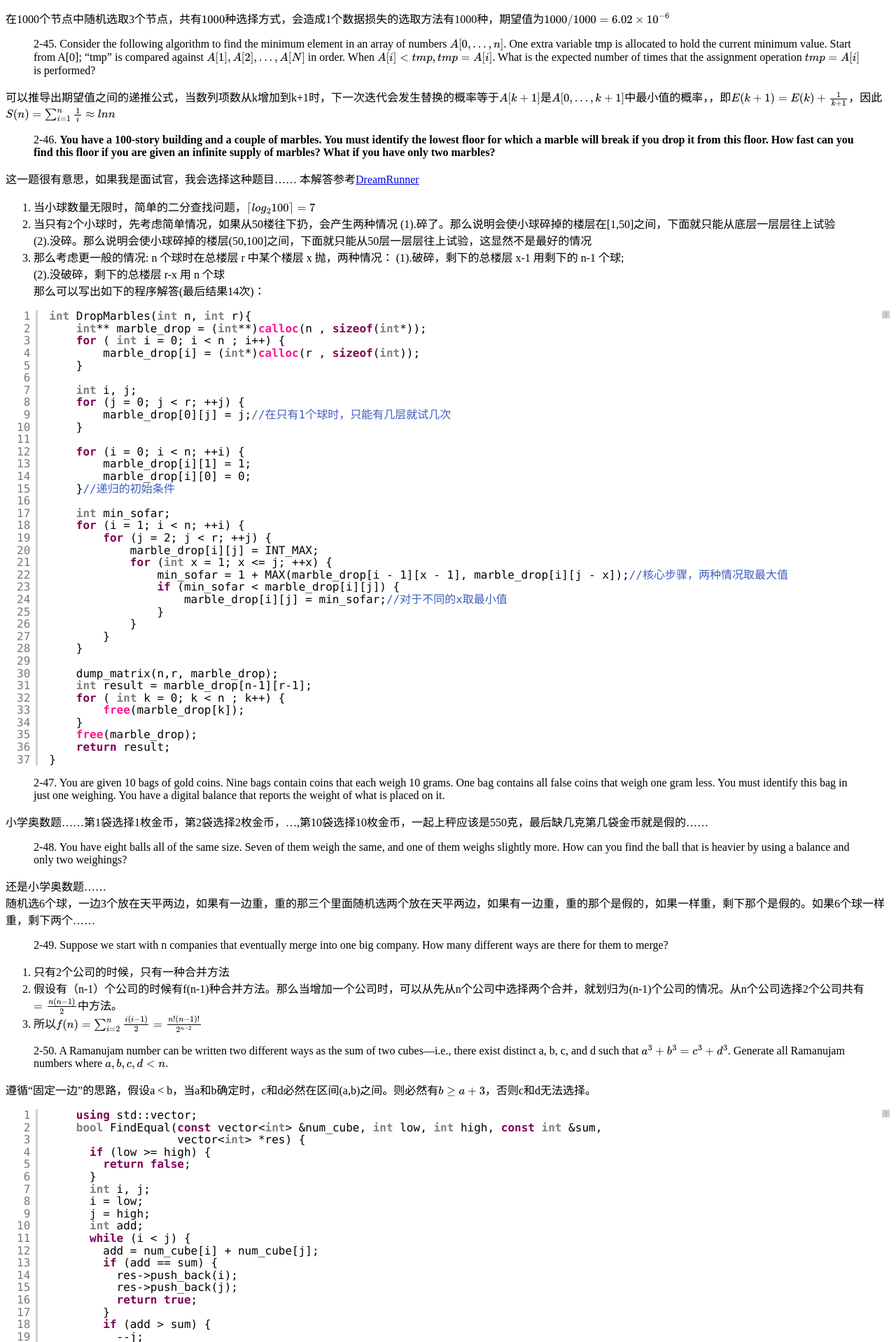
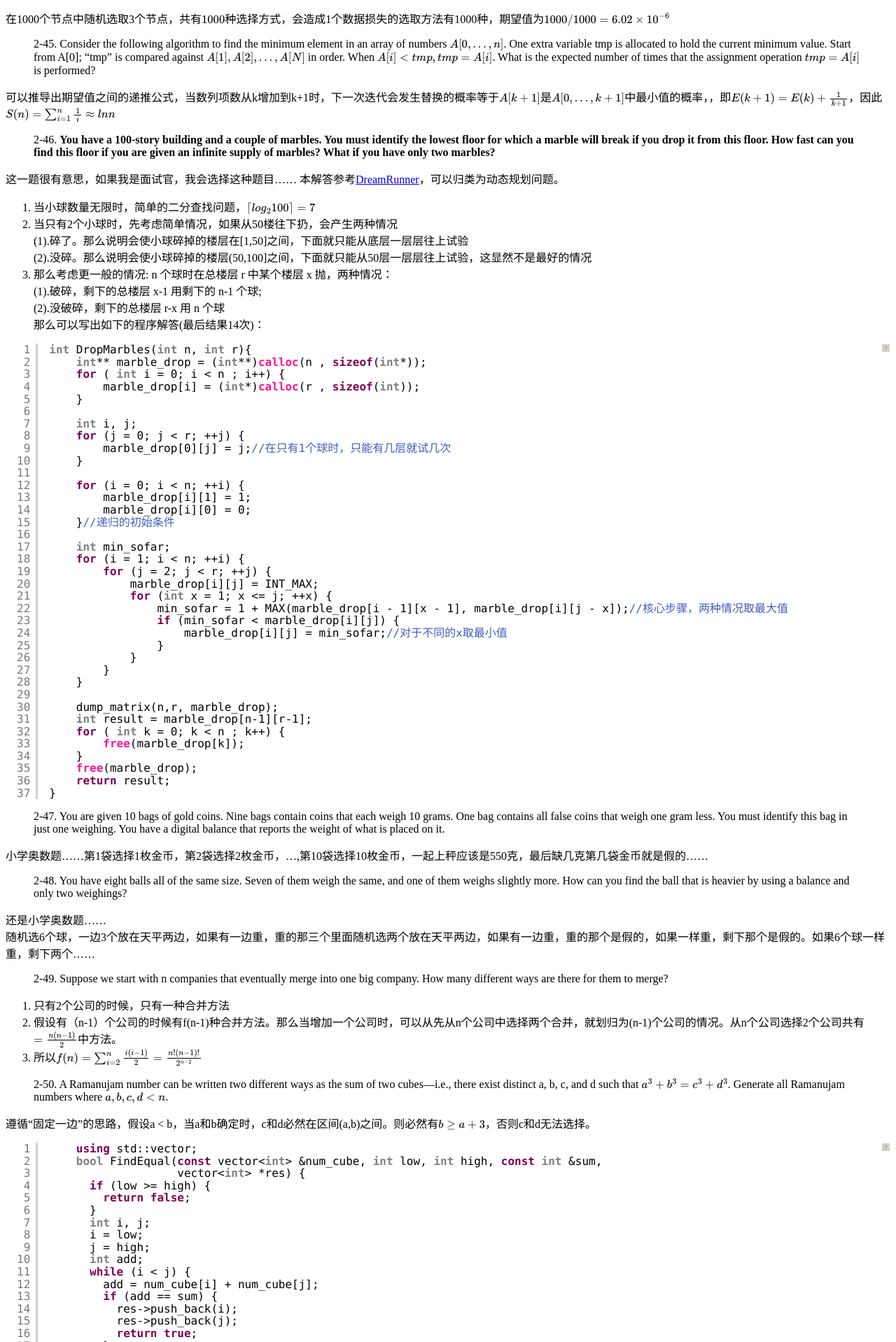
Before and after one commit to wangxinalex/wangxinalex.github.io, a Jekyll site: the page built from _posts/2014-09-16-Algorithm-Design-Manual(2).md, in a window 1280 px wide. Shown: the part 2690-4608 px from the top of the page at 70% size. Built offline with Jekyll 4.4.1, drawn with Linux system fonts in a browser that asks for light colours; nearby versions of some CDN libraries; formulas are drawn with MathJax 3; comment, search, counter and statistics services are not loaded; some of the changed text lies outside the part shown.

Commit message:
modified #5

```diff
--- a/_posts/2014-09-16-Algorithm-Design-Manual(2).md
+++ b/_posts/2014-09-16-Algorithm-Design-Manual(2).md
@@ -113,7 +113,7 @@ Harmonic numbers: $$H(n) = \sum_{i=1}^{n}{1/i} \sim ln n$$
 > 2-46. __You have a 100-story building and a couple of marbles. You must identify the lowest floor for which a marble will break if you drop it from this floor. How fast can you find this floor if you are given an infinite supply of marbles? What if you have only two marbles?__
 
 这一题很有意思，如果我是面试官，我会选择这种题目……
-本解答参考[DreamRunner](http://dreamrunner.org/blog/2014/05/29/The-Algorithm-Design-Manual2/)
+本解答参考[DreamRunner](http://dreamrunner.org/blog/2014/05/29/The-Algorithm-Design-Manual2/)，可以归类为动态规划问题。
 
 1. 当小球数量无限时，简单的二分查找问题，$$\lceil log_{2}100\rceil = 7$$
 2. 当只有2个小球时，先考虑简单情况，如果从50楼往下扔，会产生两种情况
--- a/assets/themes/mark-reid/css/screen.css
+++ b/assets/themes/mark-reid/css/screen.css
@@ -261,6 +261,7 @@ ul.compact li a {
 	margin-bottom: 0;
   top:0;
   background-color:#666699;
+  z-index:1;
 }
 #header h1 {
 	font-family: Palatino, georgia, "times new roman", serif;
```
Also changed, not shown: other parts of _posts/2014-09-16-Algorithm-Design-Manual(2).md (+1 -1 lines), _posts/2014-09-16-Algorithm-Design-Manual(1).md (+1 -1 lines), _posts/2014-09-16-Algorithm-Design-Manual(3).md (+3 -3 lines), _posts/2014-09-16-Algorithm-Design-Manual(4).md (+1 -1 lines).
